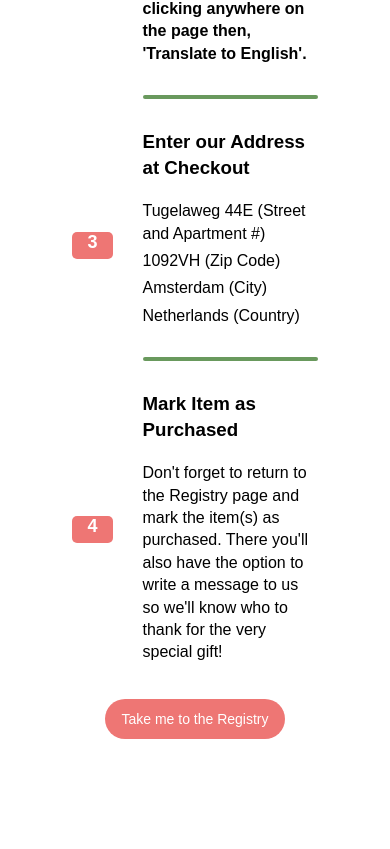
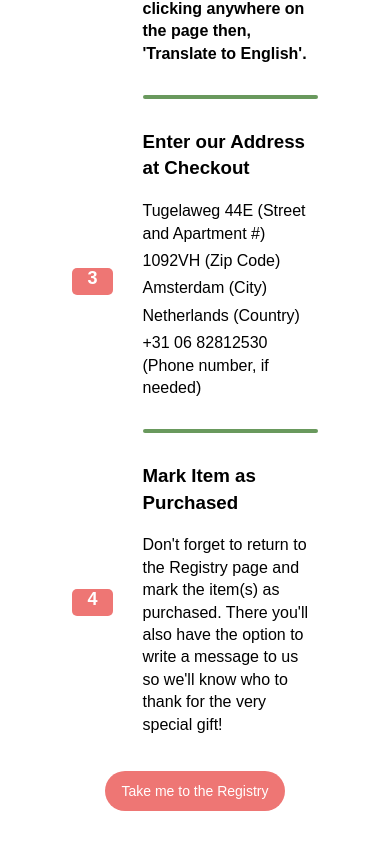
Before and after one commit to leahcarlin/baby-registry-interface, a React (Create React App) app: page /more-info in a window 390 px wide. Shown: the part 1140-1989 px from the top of the page. Before the commit the page ends 1929 px from the top, so only its background shows below. Built offline with nearby package versions, Linux system fonts and the light colour scheme; no server answers; a web font is replaced by a local one.

Commit message:
add phone to info page

```diff
--- a/src/pages/InfoPage/index.js
+++ b/src/pages/InfoPage/index.js
@@ -68,6 +68,9 @@ export default function InfoPage() {
             <p>
               Netherlands <span>(Country)</span>
             </p>
+            <p>
+              +31 06 82812530 <span>(Phone number, if needed)</span>
+            </p>
             <div className="divider"></div>
           </div>
         </div>
```
